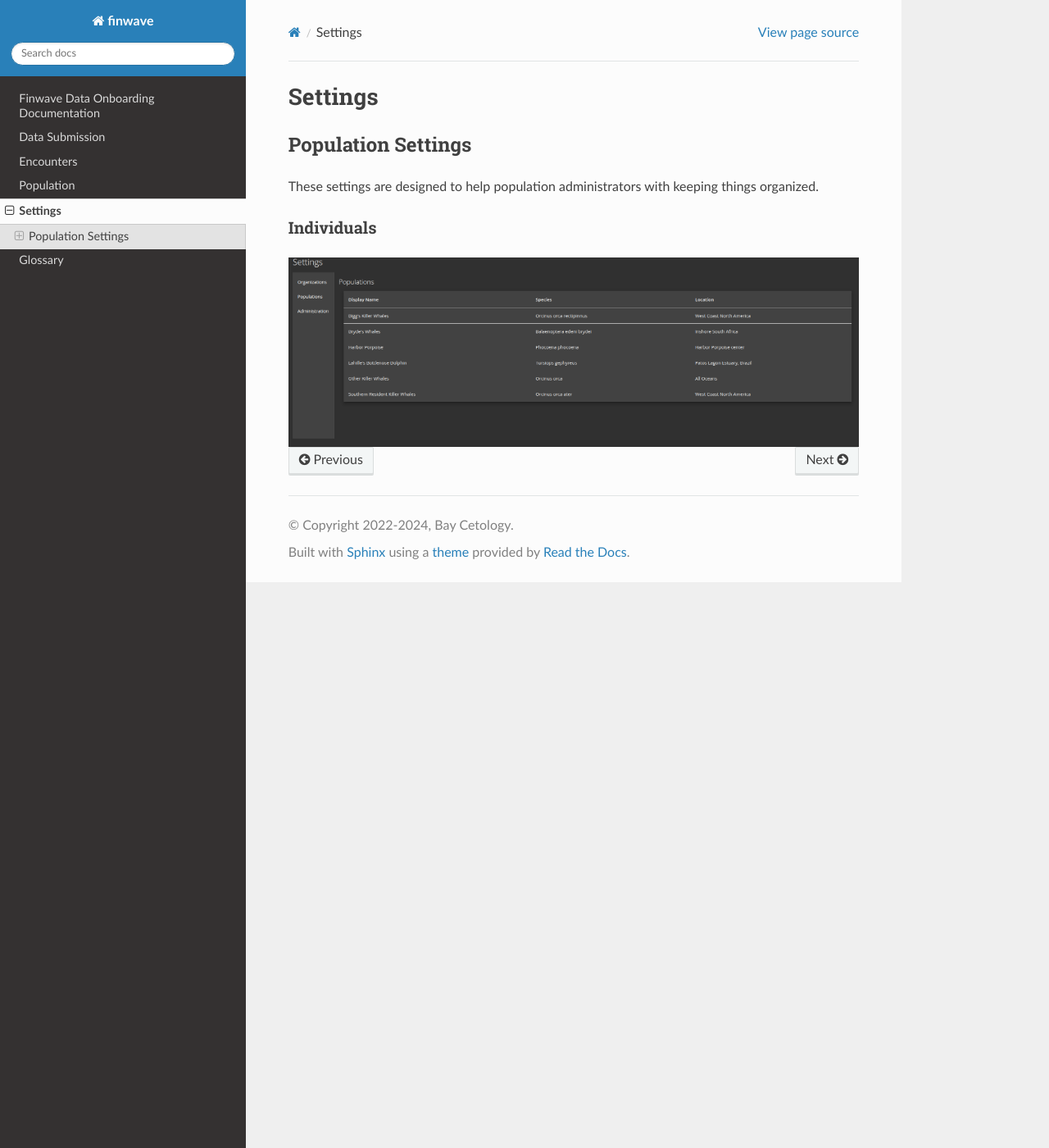
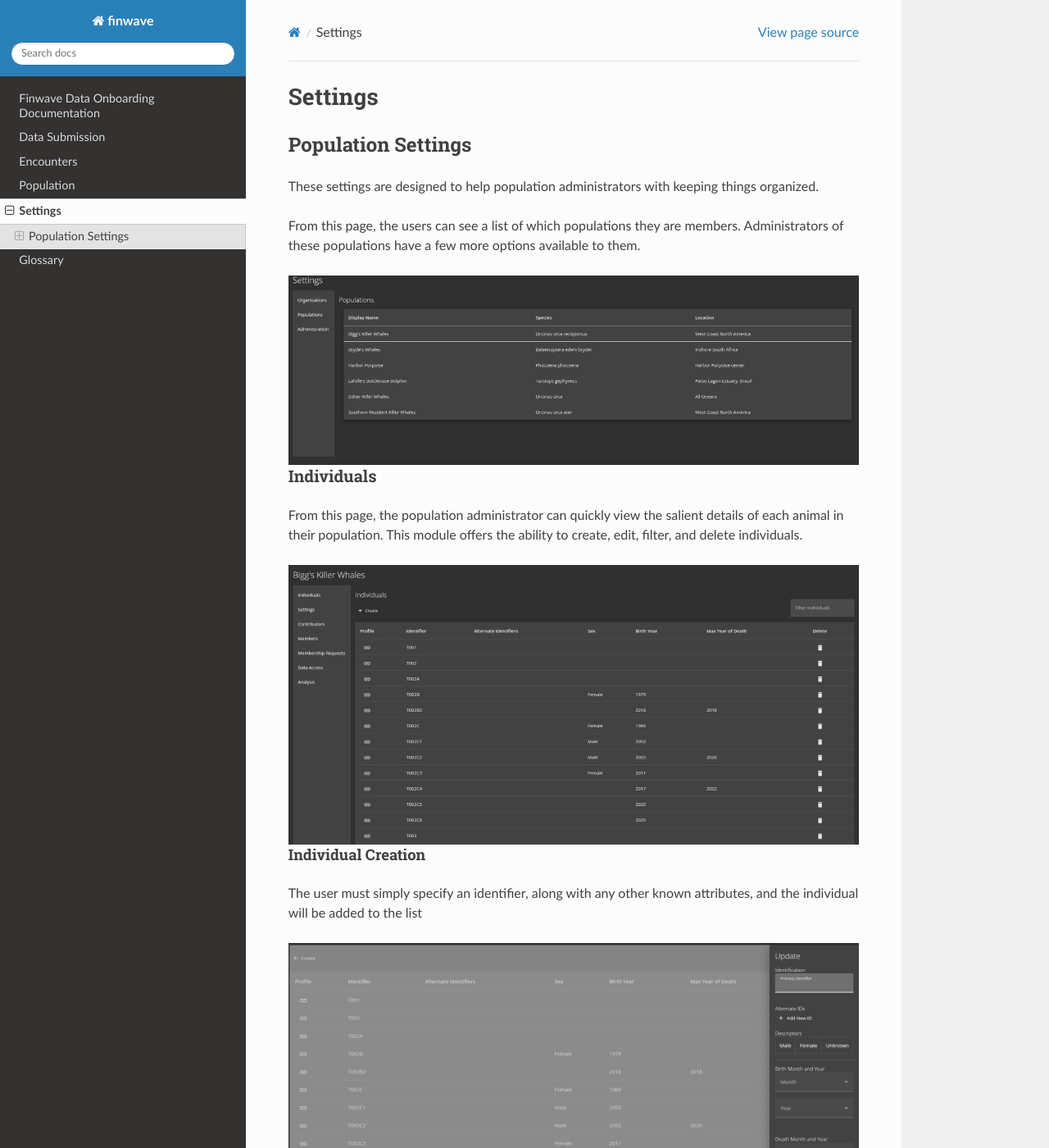
Before and after one commit to alexanderbarnhill/finwave-docs, a Sphinx documentation site: the page built from docs/source/settings.rst, in a window 1280 px wide and 1400 px high. Shown: the whole window at 82% size. Built offline with Sphinx 7.4.7 and the Read the Docs theme 3.1.0, drawn with Linux system fonts in a browser that asks for light colours; some of the changed text lies outside the part shown.

Commit message:
Add settings for population

```diff
--- a/docs/source/settings.rst
+++ b/docs/source/settings.rst
@@ -9,11 +9,53 @@ Population Settings
 
 These settings are designed to help population administrators with keeping things organized.
 
------------------------
-Individuals
------------------------
+
+From this page, the users can see a list of which populations they are members. Administrators of these populations have a few more options available to them.
 
 .. image:: img/settings/population/population_overview.png
    :alt: Population Overview
    :width: 800px
    :align: center
+
+-----------------------
+Individuals
+-----------------------
+
+From this page, the population administrator can quickly view the salient details of each animal in their
+population. This module offers the ability to create, edit, filter, and delete individuals.
+
+.. image:: img/settings/population/population_individuals_module.png
+   :alt: Population Individuals
+   :width: 800px
+   :align: center
+
+
+Individual Creation
+-----------------------
+
+The user must simply specify an identifier, along with any other known attributes, and the individual will be added to the list
+
+
+.. image:: img/settings/population/population_individuals_create.png
+   :alt: Population Individual Creation
+   :width: 800px
+   :align: center
+
+
+
+Individual Update
+-----------------------
+
+The user can also update attributes at any time.
+
+.. image:: img/settings/population/population_individuals_individual.png
+   :alt: Population Individual Update
+   :width: 800px
+   :align: center
+
+Individual Alternative IDs
+---------------------------
+Because we are aware of the fact that differing organizations have differing naming methods, the ability exists
+for administrators to add alternative IDs to each individual. These will be displayed on the main page as
+
+<main ID> / <alternate ID 1> / <alternate ID 2> ....
```
